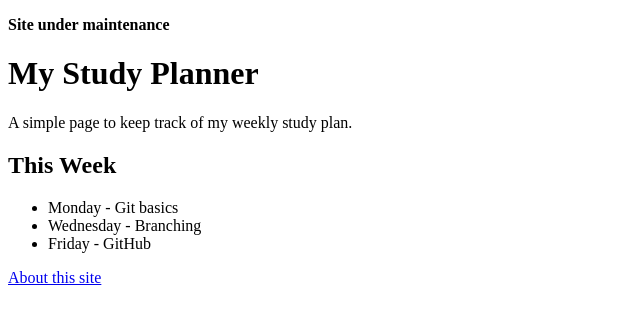
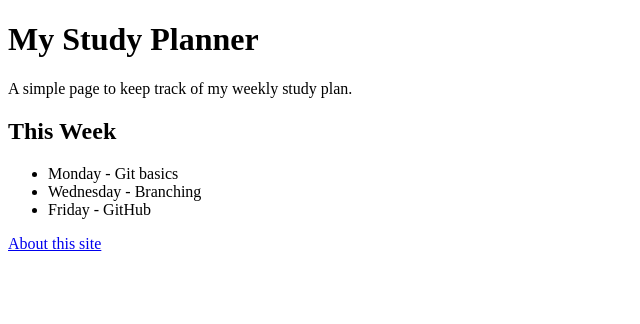
Before and after one commit to sykiro278/Software-development-Assignment-2, a plain HTML site: page index.html in a window 1280 px wide. Shown: the whole page, without its empty margins (0-640 px from the left). Drawn offline with Linux system fonts and the light colour scheme.

Commit message:
Revert "Add maintenance banner to home page"
This reverts commit 8257a008d7a8123e1c02c675077371e62321b924.

```diff
--- a/index.html
+++ b/index.html
@@ -5,7 +5,6 @@
   <title>Study Planner</title>
 </head>
 <body>
-  <p><strong>Site under maintenance</strong></p>
   <h1>My Study Planner</h1>
   <p>A simple page to keep track of my weekly study plan.</p>
   <h2>This Week</h2>
```
